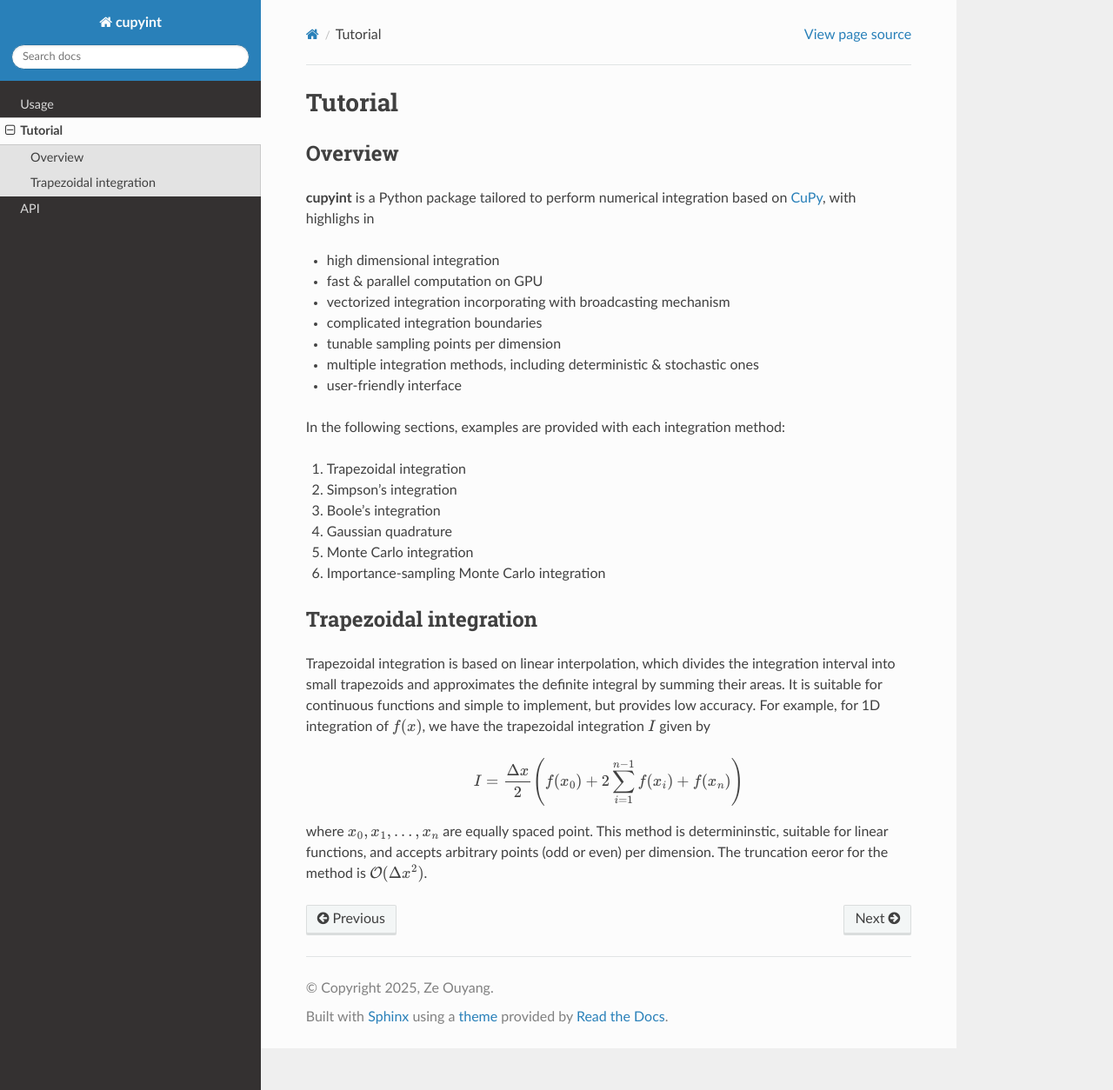
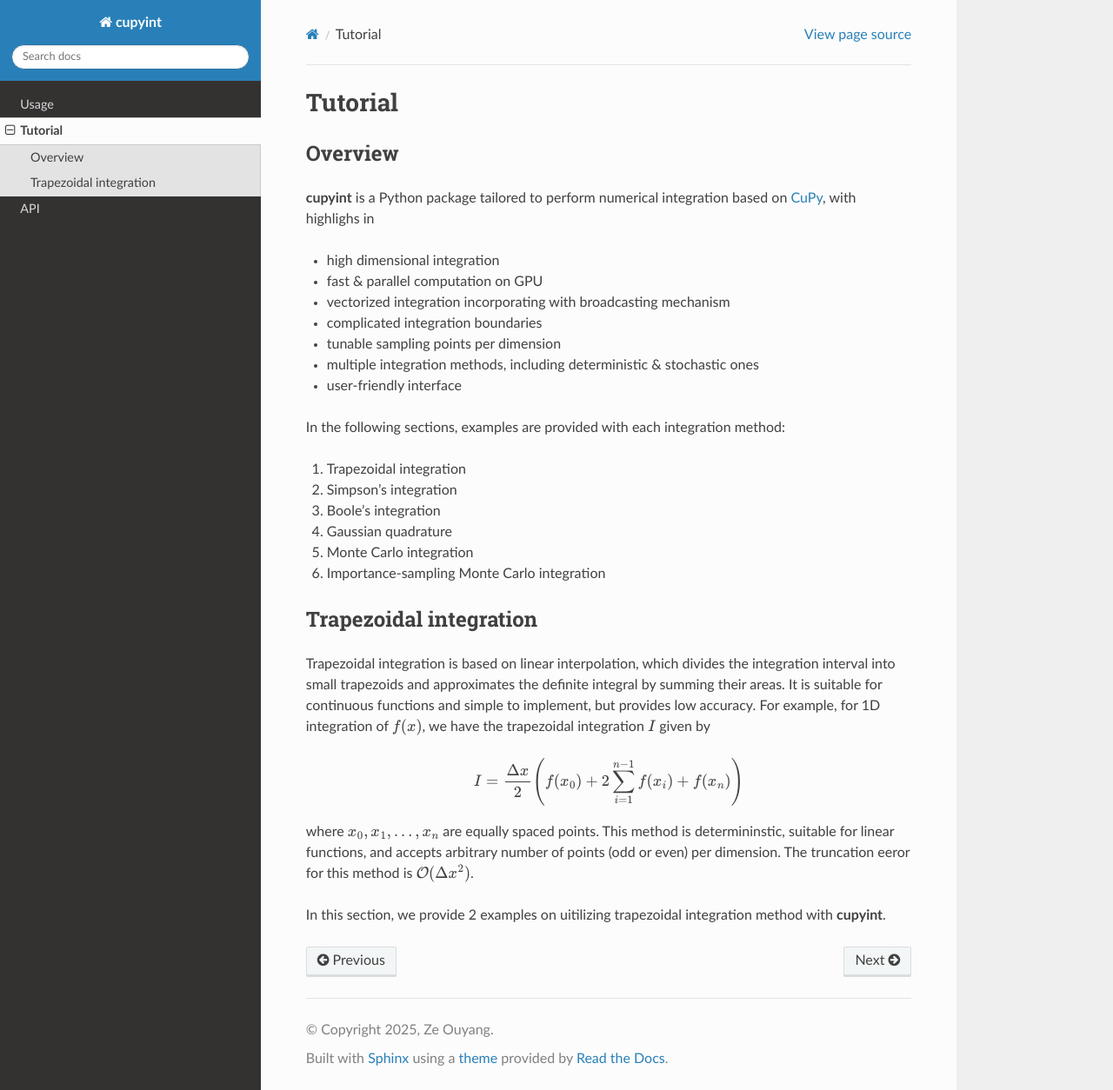
Before and after one commit to ze-ouyang/cupyint_doc, a Sphinx documentation site: the page built from docs/source/tutorial.rst, in a window 1280 px wide and 1254 px high. Shown: the whole window at 87% size. Built offline with Sphinx 7.4.7 and the Read the Docs theme 3.1.0, drawn with Linux system fonts in a browser that asks for light colours.

Commit message:
Update tutorial.rst

```diff
--- a/docs/source/tutorial.rst
+++ b/docs/source/tutorial.rst
@@ -31,4 +31,6 @@ Trapezoidal integration is based on linear interpolation, which divides the inte
 
    I = \frac{\Delta x}{2} \left( f(x_0) + 2\sum_{i=1}^{n-1} f(x_i) + f(x_n) \right)
 
-where :math:`x_0, x_1,...,x_n` are equally spaced point. This method is determininstic, suitable for linear functions, and accepts arbitrary points (odd or even) per dimension. The truncation eeror for the method is :math:`\mathcal{O}(\Delta x^2)`.
+where :math:`x_0, x_1,...,x_n` are equally spaced points. This method is determininstic, suitable for linear functions, and accepts arbitrary number of points (odd or even) per dimension. The truncation eeror for this method is :math:`\mathcal{O}(\Delta x^2)`.
+
+In this section, we provide 2 examples on uitilizing trapezoidal integration method with **cupyint**.
```
